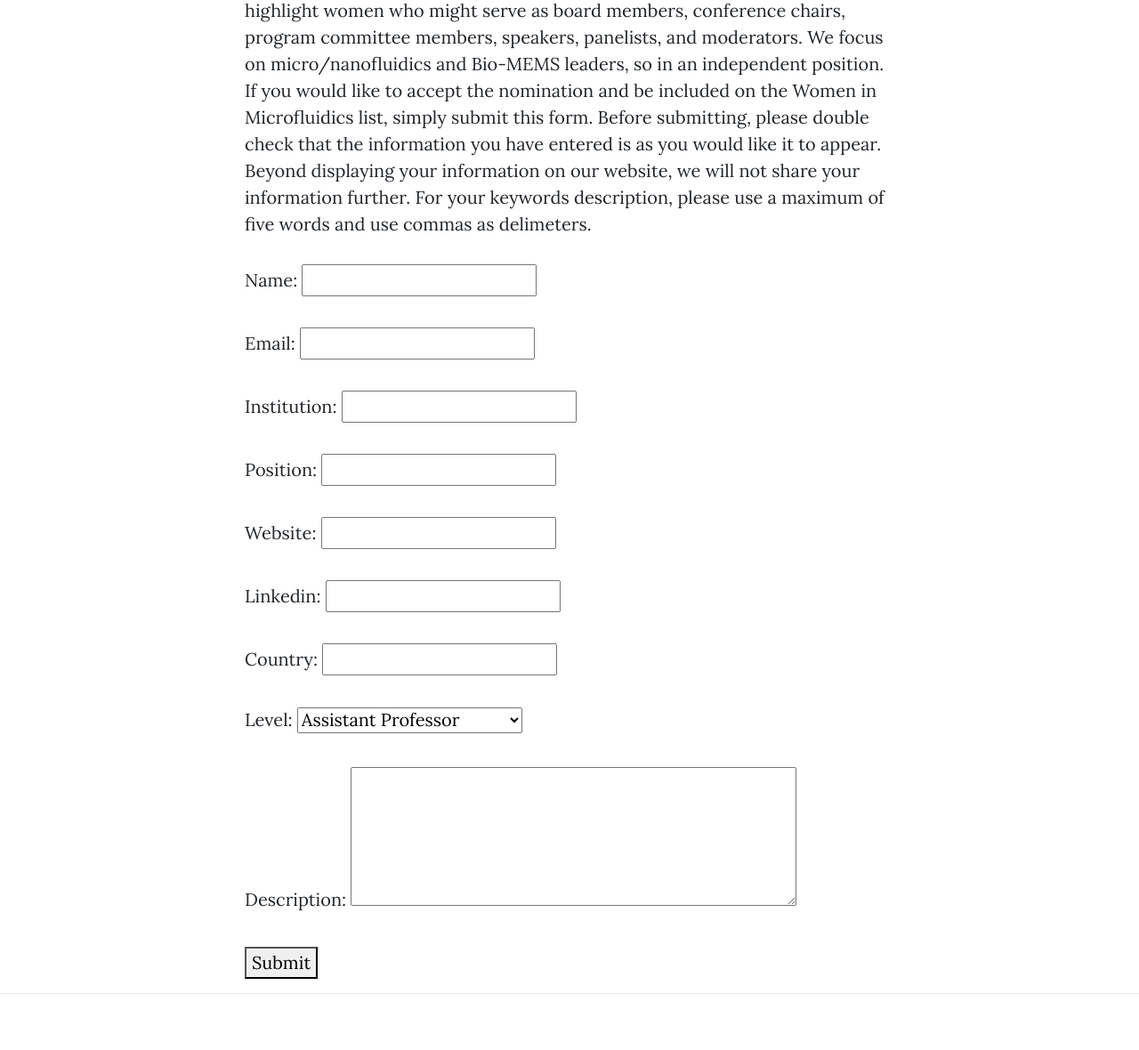
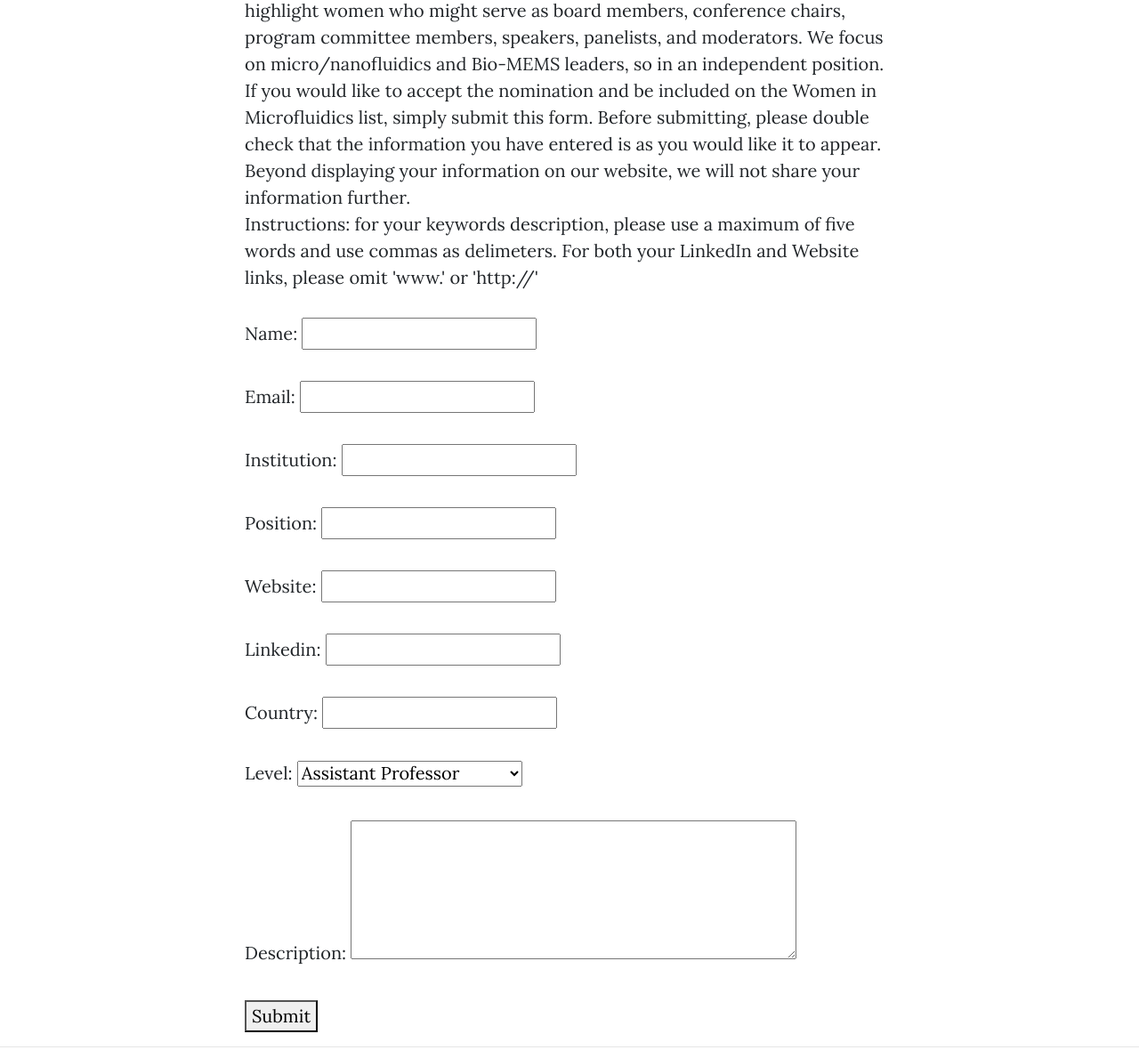
Before and after one commit to katiechen1/researcher-app, a Django app: page /nomineeinfo/ in a window 1280 px wide. Shown: the part 917-2097 px from the top of the page at 89% size. Run offline with Django 3.2, Linux system fonts and the light colour scheme; some libraries are stand-ins or nearby versions.

Commit message:
more bugs

```diff
--- a/researchers/templates/home.html
+++ b/researchers/templates/home.html
@@ -9,7 +9,6 @@
   Welcome! This list is grassroots, community-sourced, continually updated – via nominations – and not exhaustive. We aim to aid conference chairs and organizers in identifying speakers, panelists, and moderators for inclusion in conferences and workshops. Our research and technology focus is micro/nanofluidics and Bio-MEMS content. To nominate yourself or a colleague, please visit our ‘Nominate’ page.</p>
 
   <br>
-  <p>Intructions: for both your LinkedIn and Website links, please omit 'www.' or 'http://'</p>
 </div>
 
 <div>
--- a/researchers/templates/nominate.html
+++ b/researchers/templates/nominate.html
@@ -10,7 +10,7 @@
 
 <h2>Nominate Yourself or Someone Else</h2>
 
-<p>Please complete the nomination form below. We are seeking research-focused nominees, including established industry professionals and Academics (Assistant, Associate, Full Professor, to Emerita rank). Please note: Each Nominee will be contacted after nomination via automated email to confirm nomination acceptance and inclusion on our Women in Microfluidics list. We will let Nominees know who nominated them, but Nominator information will not be shared publicly</p>
+<p>Please complete the nomination form below. We are seeking research-focused nominees, including established industry professionals and Academics (Assistant, Associate, Full Professor, to Emerita rank). Please note: Each Nominee will be contacted after nomination via automated email to confirm nomination acceptance and inclusion on our Women in Microfluidics list. We will let Nominees know who nominated them, but Nominator information will not be shared publicly.</p>
 <form role="form" action="" method="post">
     {% csrf_token %}
     <!-- {{ form.as_p }} -->
--- a/researchers/templates/nomineeinfo.html
+++ b/researchers/templates/nomineeinfo.html
@@ -5,8 +5,8 @@
 <h1>Accept your nomination</h1>
 
 <br>
- <p1 align="justify"> Congratulations! You have been nominated for inclusion in the <i>Women in Microfluidics list</i>. This list is grassroots, community-sourced, continually updated – via nominations – and not exhaustive. Our list is developed to aid organizers of conferences, workshops, and university seminar series/symposia in identifying women participants.  The primary goal is to highlight women who might serve as board members, conference chairs, program committee members, speakers, panelists, and moderators. We focus on micro/nanofluidics and Bio-MEMS leaders, so in an independent position.  If you would like to accept the nomination and be included on the Women in Microfluidics list, simply submit this form. Before submitting, please double check that the information you have entered is as you would like it to appear. Beyond displaying your information on our website, we will not share your information further. </p1>
- <p1>For your keywords description, please use a maximum of five words and use commas as delimeters. </p1>
+ <p1 align="justify"> Congratulations! You have been nominated for inclusion in the <i>Women in Microfluidics list</i>. This list is grassroots, community-sourced, continually updated – via nominations – and not exhaustive. Our list is developed to aid organizers of conferences, workshops, and university seminar series/symposia in identifying women participants.  The primary goal is to highlight women who might serve as board members, conference chairs, program committee members, speakers, panelists, and moderators. We focus on micro/nanofluidics and Bio-MEMS leaders, so in an independent position.  If you would like to accept the nomination and be included on the Women in Microfluidics list, simply submit this form. Before submitting, please double check that the information you have entered is as you would like it to appear. Beyond displaying your information on our website, we will not share your information further. </p1><br>
+ <p1>Instructions: for your keywords description, please use a maximum of five words and use commas as delimeters. For both your LinkedIn and Website links, please omit 'www.' or 'http://'<p1>
 
 
 
```
